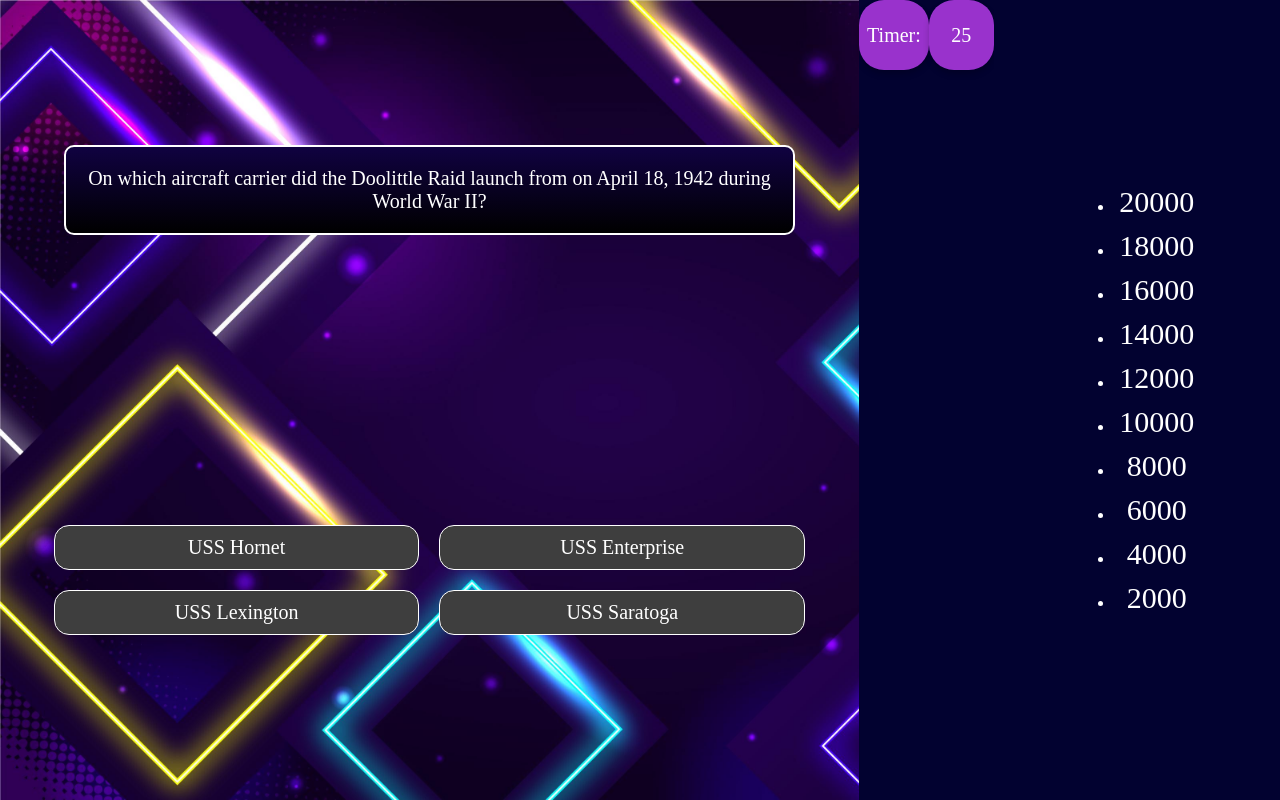
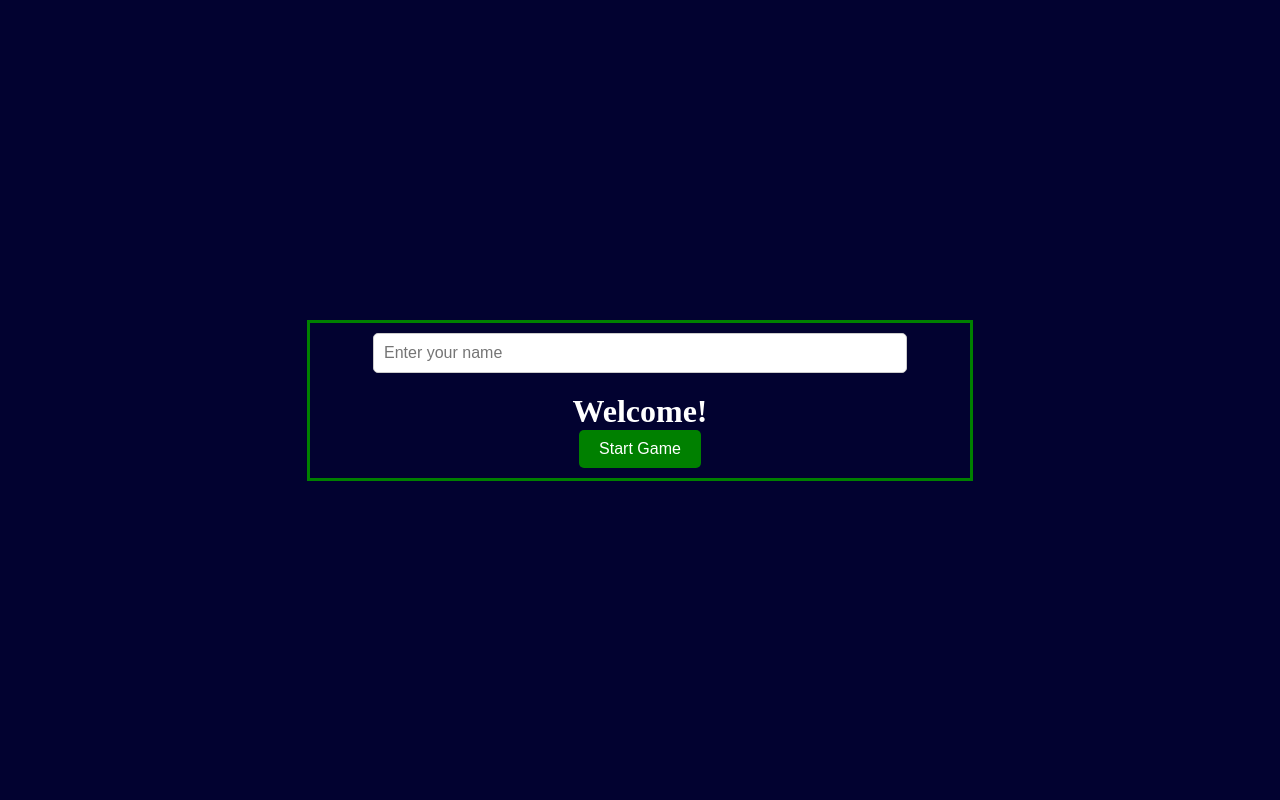
Before and after one commit to Krystal304/Capstone-Backend, a React (Vite) app: page / in a window 1280 px wide. Built offline with nearby package versions, Linux system fonts and the light colour scheme.

Commit message:
username

```diff
--- a/src/App.jsx
+++ b/src/App.jsx
@@ -1,17 +1,33 @@
-import { useState, useEffect } from 'react'
-import { data, prizeMoney } from './data/data'
-import Quiz from './components/Quiz'
-import Time from './components/Time'
+import { useState } from 'react';
+import { data, prizeMoney } from './data/data';
+import Quiz from './components/Quiz';
+import Time from './components/Time';
+import Start from './components/Start';
 
+import './App.css';
 
-import './App.css'
 function App() {
   const [questionNumber, setQuestionNumber] = useState(1);
   const [timeOut, setTimeOut] = useState(false);
+  const [userName, setUserName] = useState(null);
+  const [gameStarted, setGameStarted] = useState(false);
+
+  // Function to handle game start
+  const startGame = (name) => {
+    setUserName(name);
+    setGameStarted(true);
+  };
 
   return (
     <div className="app">
+      {!gameStarted ? (
+        <Start onStart={startGame} /> // Corrected the case of the prop name
+      ) : (
+        <>
           <div className="main">
+            <h1 style={{ textAlign: 'center', color: 'purple' }}>
+              Good luck, {userName}!
+            </h1>
             <Quiz
               data={data}
               questionNumber={questionNumber}
@@ -19,11 +35,9 @@ function App() {
               setTimeOut={setTimeOut}
             />
           </div>
-      <div className="timer">Timer:</div>
-      <Time
-      setTimeOut={setTimeOut}
-      questionNumber={questionNumber}
-      />
+          <div className="timer">
+            <Time setTimeOut={setTimeOut} questionNumber={questionNumber} />
+          </div>
           <div className="pyramid">
             <div className="money">
               <div className="money-list">
@@ -31,7 +45,9 @@ function App() {
                   {prizeMoney.map((item) => (
                     <li
                       key={item.id}
-              className={questionNumber === item.id ? "item active" : "item"}
+                      className={
+                        questionNumber === item.id ? 'item active' : 'item'
+                      }
                     >
                       <h5 className="amount">{item.amount}</h5>
                     </li>
@@ -40,6 +56,8 @@ function App() {
               </div>
             </div>
           </div>
+        </>
+      )}
     </div>
   );
 }
--- a/src/components/Quiz.jsx
+++ b/src/components/Quiz.jsx
@@ -32,31 +32,55 @@ function Quiz({ data, questionNumber, setQuestionNumber, setTimeOut }) {
     }, duration);
   };
 
-  const handleCLick = (item) => {
-    setSelectedAnswer(item);
-    setClassName("answer active");
+  // const handleCLick = (a) => {
+  //   setSelectedAnswer(a);
+  //   setClassName("answer active");
 
-    setTimeout(() => {
-      setClassName(item.correct ? "answer correct" : "answer wrong");
-    }, 3000);
+  //   setTimeout(() => {
+  //     setClassName(item.correct ? "answer correct" : "answer wrong");
+  //   }, 3000);
 
 
-    setTimeout(() => {
-      if (item.correct) {
+  //   setTimeout(() => {
+  //     if (item.correct) {
+  //       correctAudio.play();
+  //       setTimeout(() => {
+  //         setQuestionNumber((prev) => prev + 1);
+  //         setSelectedAnswer(null);
+  //         setClassName("answer");
+  //       }, 1000);
+  //     } else {
+  //       wrongAudio.play();
+  //       setTimeout(() => {
+  //         setTimeOut(true);
+  //       }, 1000);
+  //     }
+  //   }, 5000);
+  // };
+
+  const handleCLick = (a) => {
+    setSelectedAnswer(a);
+    setClassName('answer active');
+    delay(3000, () => {
+      setClassName(a.correct ? 'answer correct' : 'answer wrong');
+    });
+    delay(5000, () => {
+      if (a.correct) {
         correctAudio.play();
-        setTimeout(() => {
-          setQuestionNumber((prev) => prev + 1);
+        delay(1000, () => {
+          setQuestionNumber(prev => prev + 1);
           setSelectedAnswer(null);
-          setClassName("answer");
-        }, 1000);
+          setClassName('answer');
+        });
       } else {
         wrongAudio.play();
-        setTimeout(() => {
+        delay(1000, () => {
           setTimeOut(true);
-        }, 1000);
+        });
       }
-    }, 5000);
-  };
+    });
+
+  }
   return (
     <div className="quiz">
       <div className="question">{question?.question}</div>
--- a/src/components/Start.jsx
+++ b/src/components/Start.jsx
@@ -1,9 +1,58 @@
-import React from 'react'
+import React, { useRef } from "react";
 
-function Start() {
+const Start = ({ onStart }) => {
+  const inputRef = useRef();
+
+  const handleStart = () => {
+    const name = inputRef.current.value;
+    if (name.trim()) {
+      onStart(name);
+    } else {
+      alert("Please enter your name.");
+    }
+  };
+
   return (
-    <div>Start</div>
-  )
+    <div
+      style={{
+        margin: "auto",
+        width: "50%",
+        border: "3px solid green",
+        padding: "10px",
+        textAlign: "center",
+      }}
+    >
+      <input
+        type="text"
+        placeholder="Enter your name"
+        ref={inputRef}
+        className="form-control"
+        style={{
+          padding: "10px",
+          fontSize: "16px",
+          marginBottom: "20px",
+          width: "80%",
+          border: "1px solid #ccc",
+          borderRadius: "5px",
+        }}
+      />
+      <h1>Welcome!</h1>
+      <button
+        onClick={handleStart}
+        style={{
+          padding: "10px 20px",
+          fontSize: "16px",
+          backgroundColor: "green",
+          color: "white",
+          border: "none",
+          borderRadius: "5px",
+          cursor: "pointer",
+        }}
+      >
+        Start Game
+      </button>
+    </div>
+  );
 }
 
-export default Start
+export default Start;
```
Lines whose indentation alone changed are shown as unchanged.
